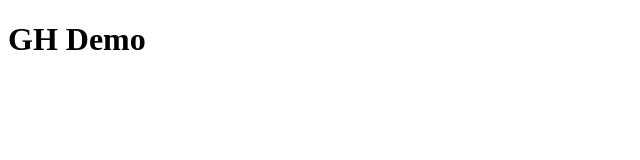
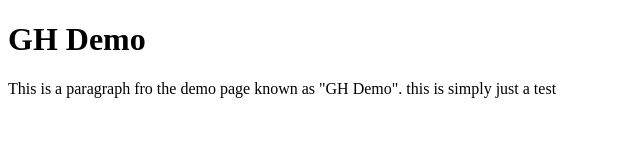
Before and after one commit to Kell0814/gh-demo, a plain HTML site: page index.html in a window 1280 px wide. Shown: the whole page, without its empty margins (0-640 px from the left). Drawn offline with Linux system fonts and the light colour scheme.

Commit message:
add paragraph text

```diff
--- a/index.html
+++ b/index.html
@@ -9,7 +9,7 @@
 
 
 <h1>GH Demo</h1>
-
+<p>This is a paragraph fro the demo page known as "GH Demo". this is simply just a test</p>
 
 
 </body>
```
